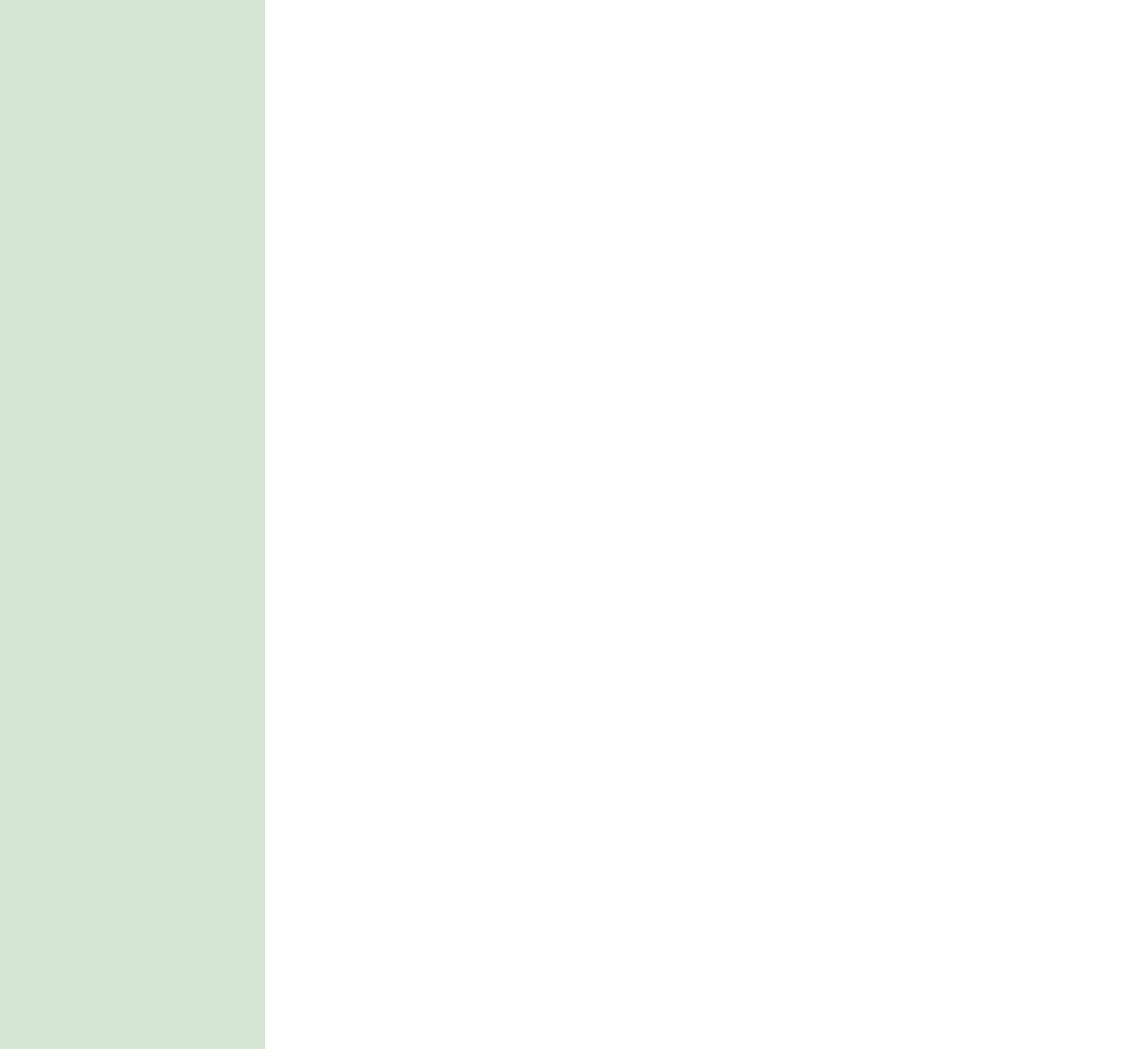
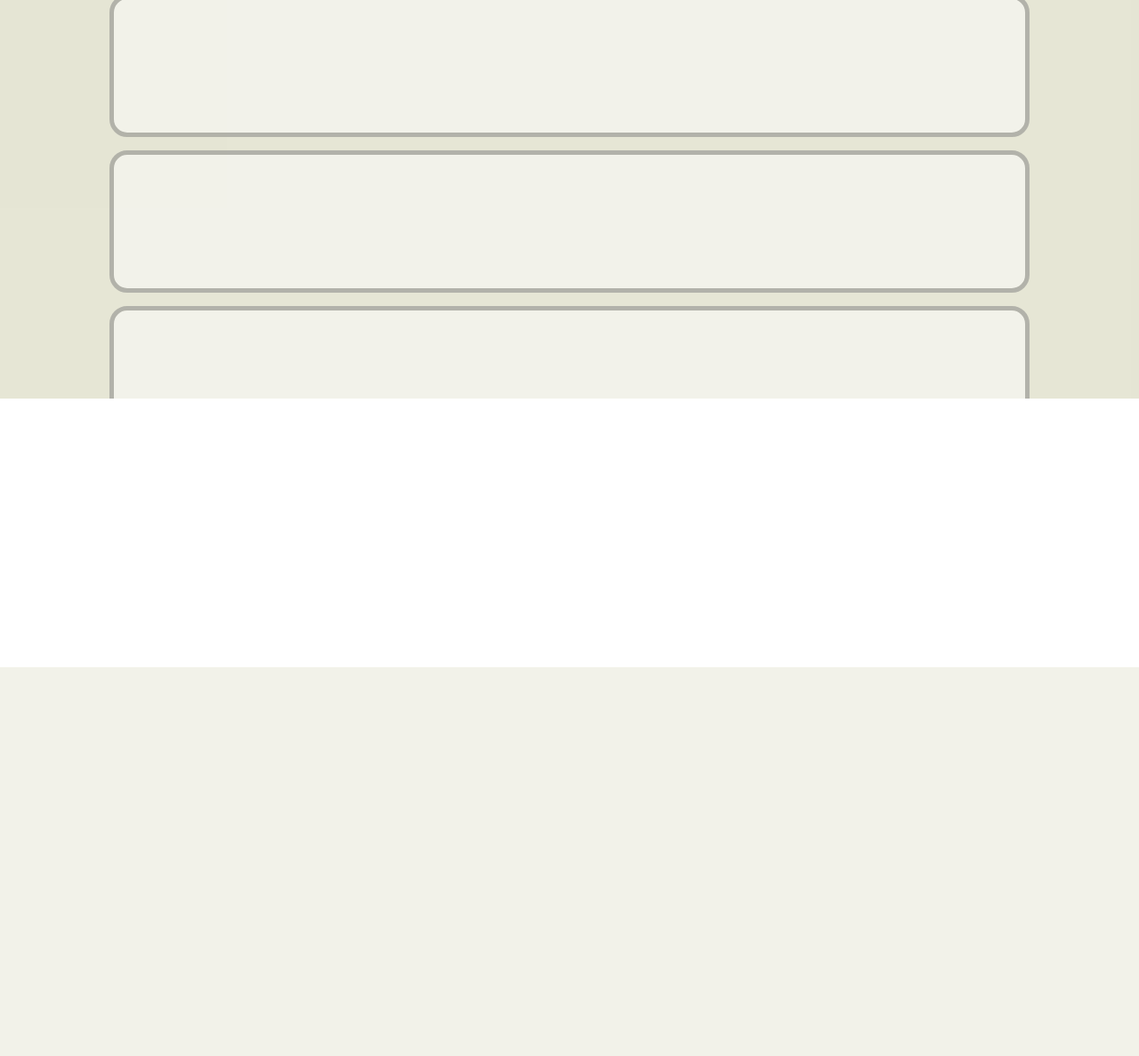
Before and after one commit to Brianzhengca/CASWebsite, a Flask app: page / in a window 1280 px wide. Shown: the part 121-1308 px from the top of the page at 89% size. After the commit the page ends 871 px from the top, so only its background shows below. Run offline with Flask 2, Linux system fonts and the light colour scheme.

Commit message:
added main

```diff
--- a/templates/index.html
+++ b/templates/index.html
@@ -15,17 +15,11 @@
         }
         div#navbar {
             background-color: #AAAACC;
-            position: fixed;
-            width: 100vw;
+            position: absolute;
+            width: 100%;
             height: 100px;
             left: 0;
             top: 0;
-        }
-        div#leftbar {
-            background-color: #AACCAA;
-            width: 300px;
-            height: 1200px;
-            margin: 100px 0 0 -10px; /* top right down left*/
         }
         div.nav-elem {
             background-color: #CCAAAA;
@@ -47,6 +41,24 @@
             height: 100px;
             margin-right: 20px;
             float: right;
+        }
+
+        div#main {
+            background-color: #CCCCAA;
+            position: absolute;
+            width: 100%;
+            height: 469px;
+            left: 0;
+            top: 100px;
+            overflow: scroll;
+        }
+        div.main-elem {
+            background-color: white;
+            width: 80%;
+            height: 150px;
+            margin: 15px auto;
+            border: 5px solid black;
+            border-radius: 20px;
         }
     </style>
 </head>
@@ -90,12 +102,22 @@
         </div>
     </a>
 </div>
-<div id="leftbar"></div>
+<div id="main">
+    <div class="main-elem"></div>
+    <div class="main-elem"></div>
+    <div class="main-elem"></div>
+</div>
 <script>
     function debug(s) {
         document.getElementById("debug").innerText = s.toString();
     }
     debug("" + window.innerWidth + " " + window.innerHeight);
+
+    function sizechange() {
+        debug("" + window.innerWidth + " " + window.innerHeight);
+        document.getElementById("main").style.height = (window.innerHeight - 100).toString() + "px";
+    }
+    document.body.onresize = sizechange;
 </script>
 </body>
 </html>
```
